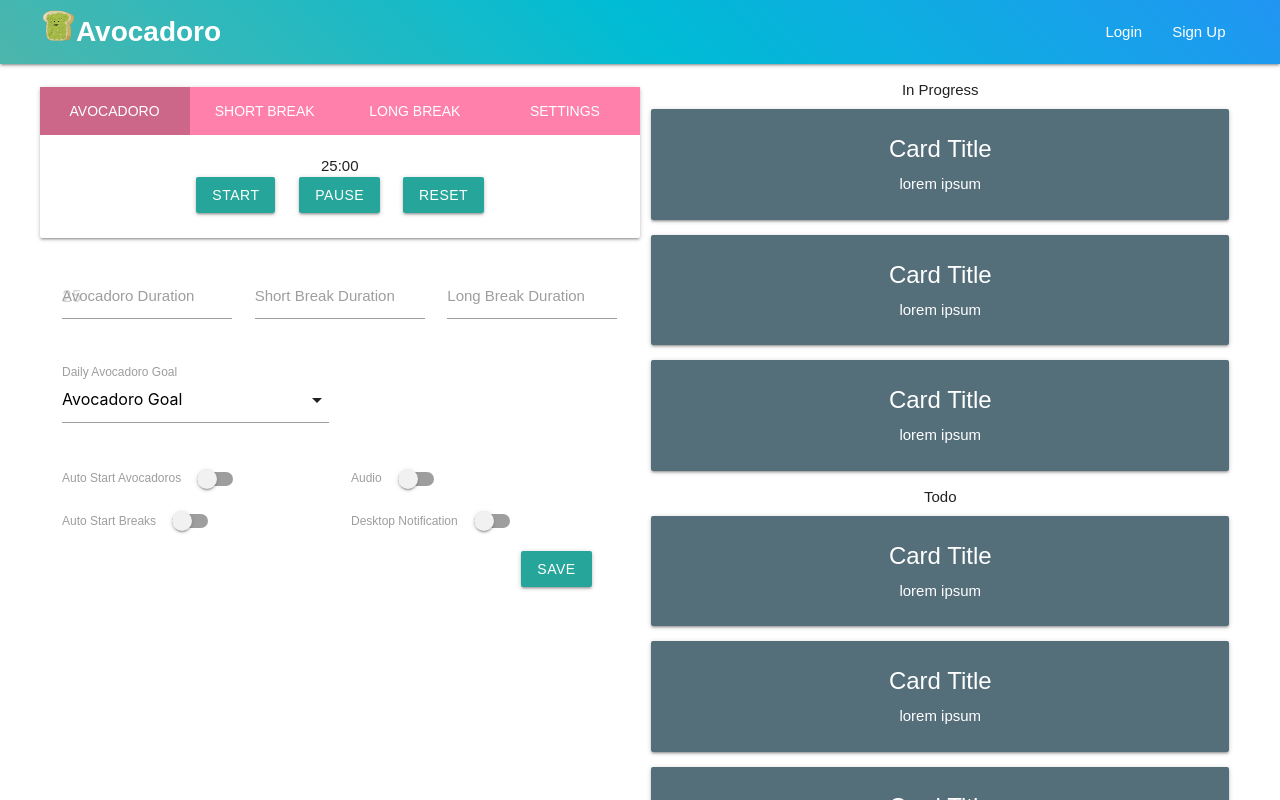
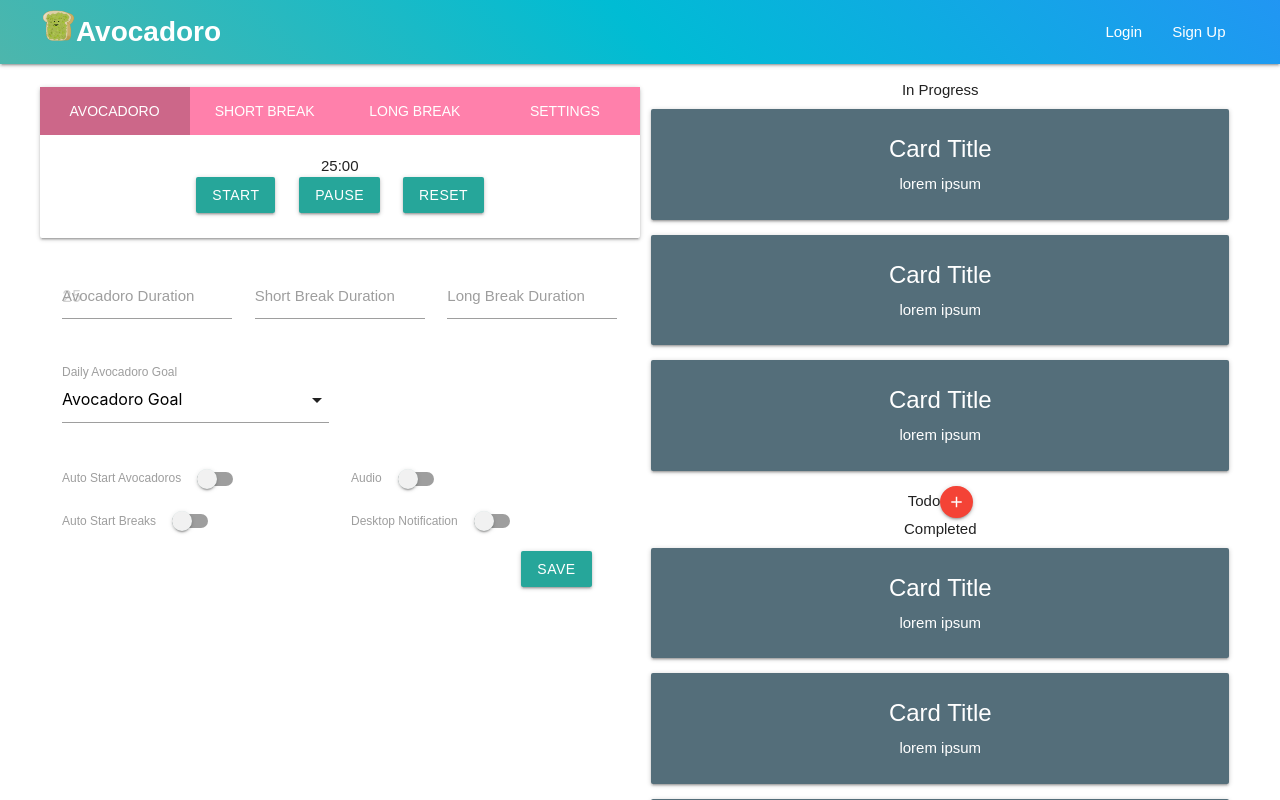
Before and after one commit to BranDebs/Avocado-Frontend, a React (Create React App) app: page / in a window 1280 px wide. Shown: the top 800 px of the page. Built offline with nearby package versions, Linux system fonts and the light colour scheme; a web font is replaced by a local one.

Commit message:
Add todolist feature

```diff
--- a/src/components/dashboard/todo/Todo.js
+++ b/src/components/dashboard/todo/Todo.js
@@ -1,13 +1,14 @@
-import React from 'react';
+import React, {useState} from 'react';
 import TodoList from './TodoList';
 import InProgress from './InProgress';
 import Completed from './Completed';
 
 const Todo = () => {
+  const [todoTasks, addTodo] = useState([]);
   return(
     <div>
       <InProgress/>
-      <TodoList/>
+      <TodoList todoTasks={todoTasks} addTodo={addTodo}/>
       <Completed/>
     </div>
   );
--- a/src/components/dashboard/todo/TodoList.js
+++ b/src/components/dashboard/todo/TodoList.js
@@ -1,13 +1,23 @@
-import React from 'react';
+import React, {useState} from 'react';
 import TodoCard from './TodoCard';
 
-const TodoList = () => {
+const TodoList = (props) => {
+  const [todoTasks, setTodoTasks] = useState(props.todoTasks)
+  const onClickFunc = (e) => {
+    const currentTodo = props.todoTasks
+    const id = currentTodo.length
+    const todo = {id: id, content:"hello"}
+    props.addTodo([...currentTodo, todo])
+    setTodoTasks([...todoTasks, todo])
+  }
+
+  const showTodoList = todoTasks.map(todo => <TodoCard key={todo.id}/>)
   return(
     <div>
-      <span>Todo</span>
-      <TodoCard/>
-      <TodoCard/>
-      <TodoCard/>
+      <span>Todo
+        <a className="btn-floating btn-small waves-effect waves-light red" onClick={onClickFunc}><i className="material-icons">add</i></a>
+      </span>
+      {showTodoList}
     </div>
   );
 };
```
